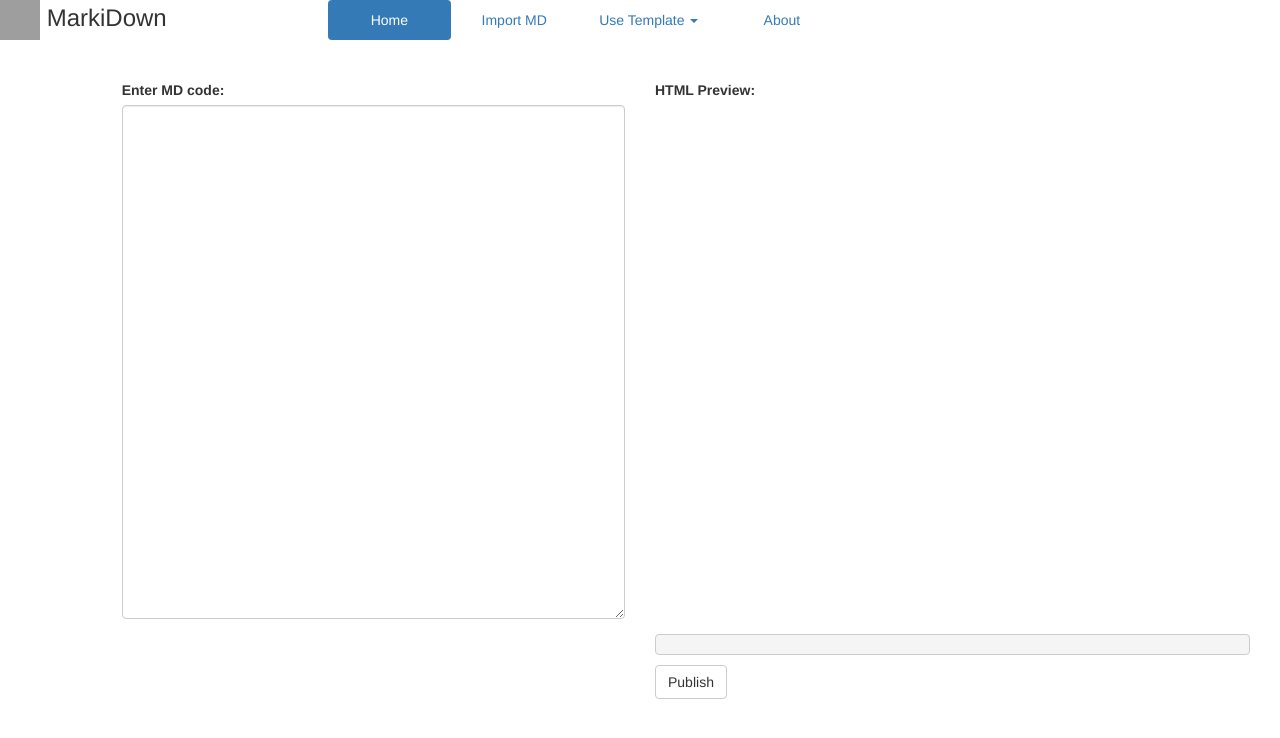
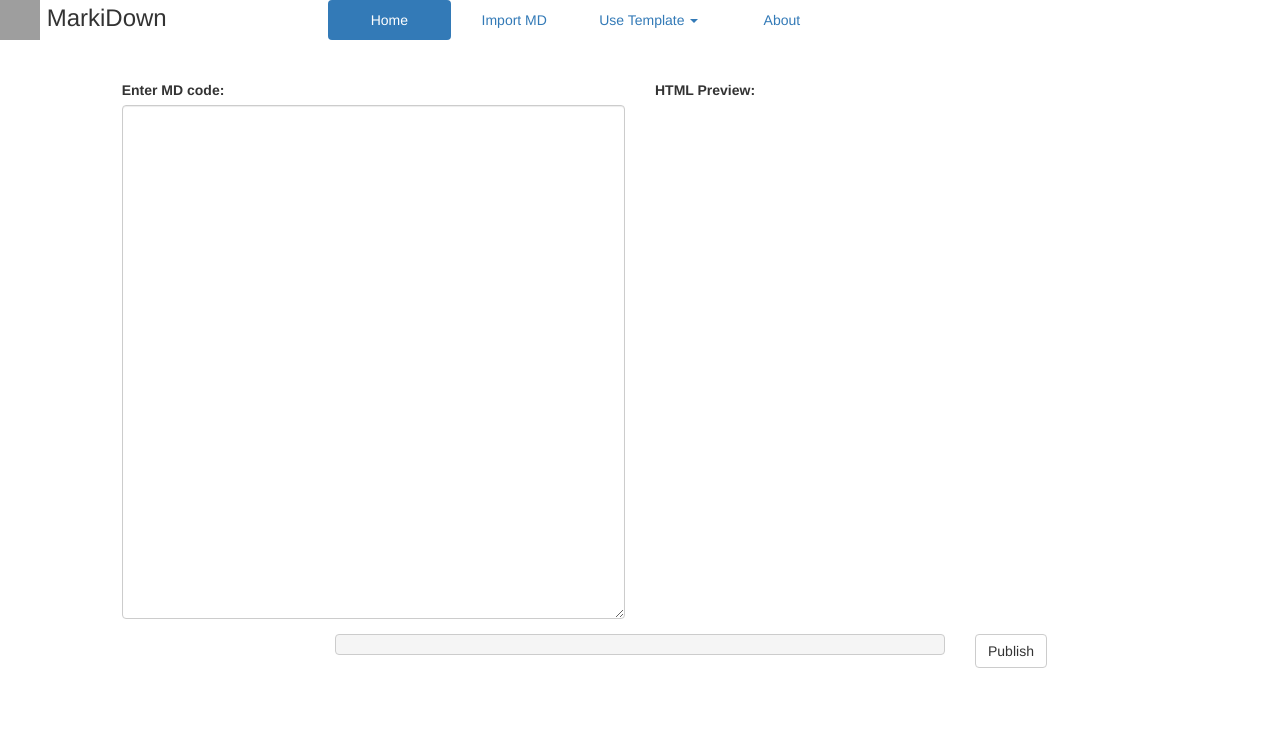
Before and after one commit to Rafael-Martins/MerkiDown, a Vue app: page / in a window 1280 px wide. Shown: the top 738 px of the page. Built offline with nearby package versions, Linux system fonts and the light colour scheme; grey boxes are pictures that could not be loaded.

Commit message:
fix: published page

```diff
--- a/src/pages/Index.vue
+++ b/src/pages/Index.vue
@@ -3,7 +3,9 @@
     <navegation></navegation>
 
     <div class="container-fluid">
+
       <div class="row editor-content">
+
         <div class="col-md-5 col-md-offset-1">
           <editor-box @markdown="markdownConvert"></editor-box>
         </div>
@@ -11,13 +13,24 @@
         <div class="col-md-5">
           <preview-box :htmlValue="htmlValue"></preview-box>
         </div>
+
       </div>
-      <div class="col-md-6 col-md-offset-6">
-        <pre>{{ publishUrl }}</pre>
 
-        <button @click="publish" type="button" class="btn btn-default">Publish</button>
+
+      <div class="row">
+
+        <div class="col-md-6 col-md-offset-3 text-center">
+          <pre>{{ publishUrl }}</pre>
+        </div>
+
+        <div class="col-md-2 ">
+          <button @click="publish" type="button" class="btn btn-default">Publish</button>
+        </div>
+
       </div>
+
     </div>
+
   </div>
 
 </template>
@@ -45,12 +58,12 @@ export default {
     },
     publish() {
       const ref = database.ref().child('files').push();
-      const key = hash();
+      const hashGenerated = hash();
 
-      ref.set({ content: this.htmlValue, privateKey: key });
+      ref.set({ content: this.htmlValue, privateKey: hashGenerated });
 
       this.publishUrl = window.location.href + ref.key;
-      this.editUrl = `${window.location.href}edit/${key}`;
+      this.editUrl = `${window.location.href}edit/${hashGenerated}`;
       // this.$router.go(this.editUrl);
     },
   },
--- a/src/router/index.js
+++ b/src/router/index.js
@@ -20,7 +20,7 @@ export default new Router({
       component: Index,
     },
     {
-      path: 'published/:noteId',
+      path: '/published/:noteId',
       name: 'Published',
       component: Published,
     },
```
